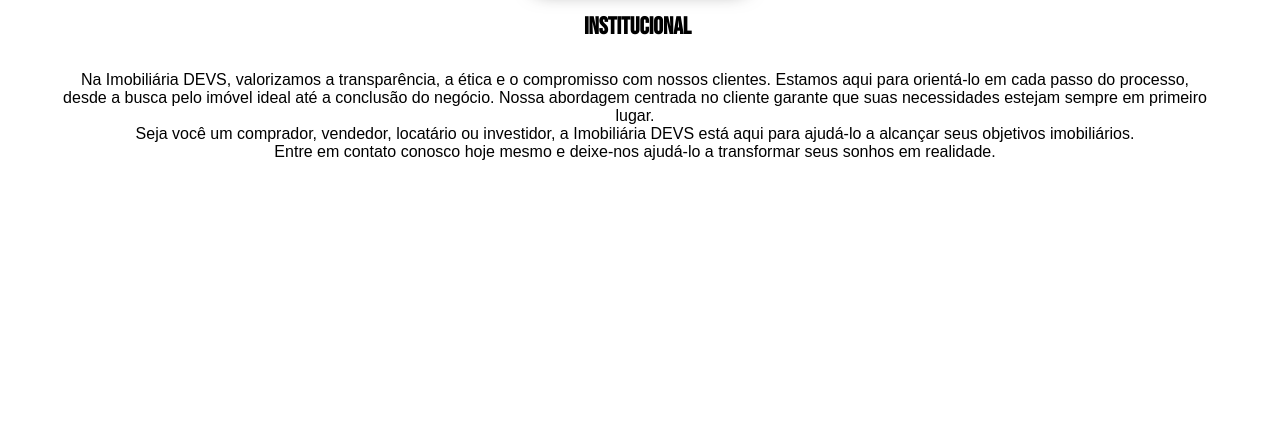
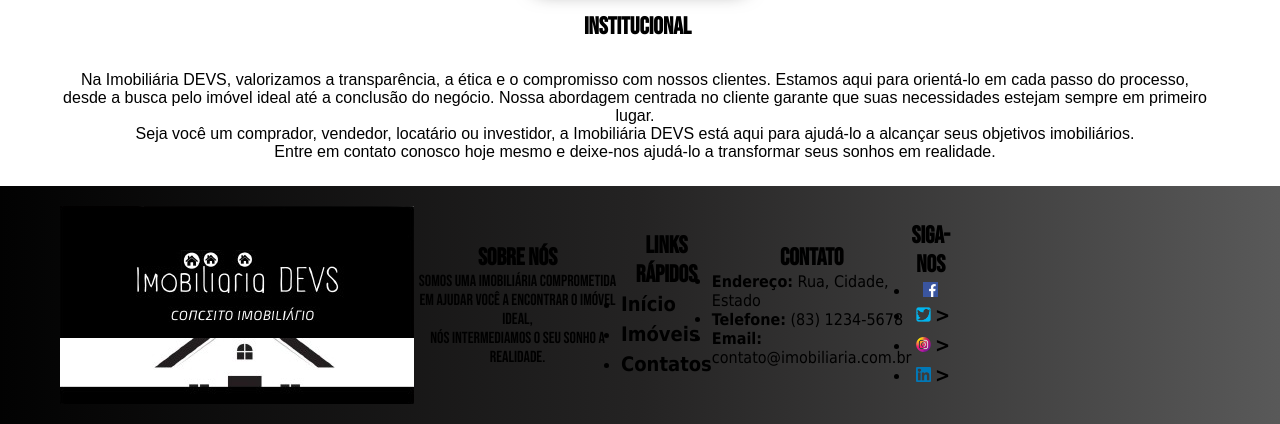
Before and after one commit to jenniysz/projetohtml, a plain HTML site: page index.html in a window 1280 px wide. Shown: the part 3317-3741 px from the top of the page. Before the commit the page ends 3503 px from the top, so only its background shows below. Drawn offline with Linux system fonts and the light colour scheme; a web font is replaced by a local one.

Commit message:
Atualização do código
- Adicionando rodapé no projeto!

```diff
--- a/css/style.css
+++ b/css/style.css
@@ -216,3 +216,17 @@ section#imoveisemdestaque {
         font-family: "Reddit Sans", Arial, Helvetica, sans-serif;
     }
 }
+
+.imgrodape{
+    padding: 20px 60px;
+    display: flex;
+    background-image: linear-gradient(to right, #020202,  #242323, #595959);
+
+}
+.rodape{
+
+    padding-right: 270px;
+    display: flex;
+
+
+}
--- a/index.html
+++ b/index.html
@@ -278,5 +278,41 @@
         </div>
         </div>
     </section>
+    <footer>
+        <div class="imgrodape">
+                <img src="img/logos/logorodapé.png" alt="imgrodape" >
+                <div class="rodape">
+                    <div>
+                        <h2>Sobre Nós</h2>
+                        <p>Somos uma imobiliária comprometida em ajudar você a encontrar o imóvel ideal, <br>nós intermediamos o seu sonho a realidade.</p>
+                    </div>
+                    <div>
+                        <h2>Links Rápidos</h2>
+                            <ul>
+                                <li><a href="#">Início</a></li>
+                                <li><a href="#">Imóveis</a></li>
+                                <li><a href="#">Contatos</a></li>
+                            </ul>
+                    </div>
+                    <div>
+                        <h2>Contato</h2>
+                            <ul>
+                                <li><strong>Endereço:</strong> Rua, Cidade, Estado</li>
+                                <li><strong>Telefone:</strong> (83) 1234-5678</li>
+                                <li><strong>Email:</strong> contato@imobiliaria.com.br</li>
+                            </ul>
+                    </div>
+                    <div>
+                        <h2>Siga-nos</h2>
+                            <ul>
+                                <li><a href="#"><img src="img/icones/facebook-col.png" alt="Facebook" style="width: 15px; "></a></li>
+                                <li><a href="#"><img src="img/icones/twiter-col.png" alt="Twitter" style="width: 15px;">></a></li>
+                                <li><a href="#"><img src="img/icones/instagram-col.png" alt="Instagram" style="width: 15px;">></a></li>
+                                <li><a href="#"><img src="img/icones/linkedin-col.png" alt="LinkedIn" style="width: 15px;">></a></li>
+                            </ul>
+                    </div>
+                </div>
+            </div>
+    </footer>
 </body>
 </html>
```
Also changed, not shown: img/icones/facebook-col.png (added), img/icones/instagram-col.png (added), img/icones/linkedin-col.png (added), img/icones/twiter-col.png (added), img/logos/logorodapé.png (added).
